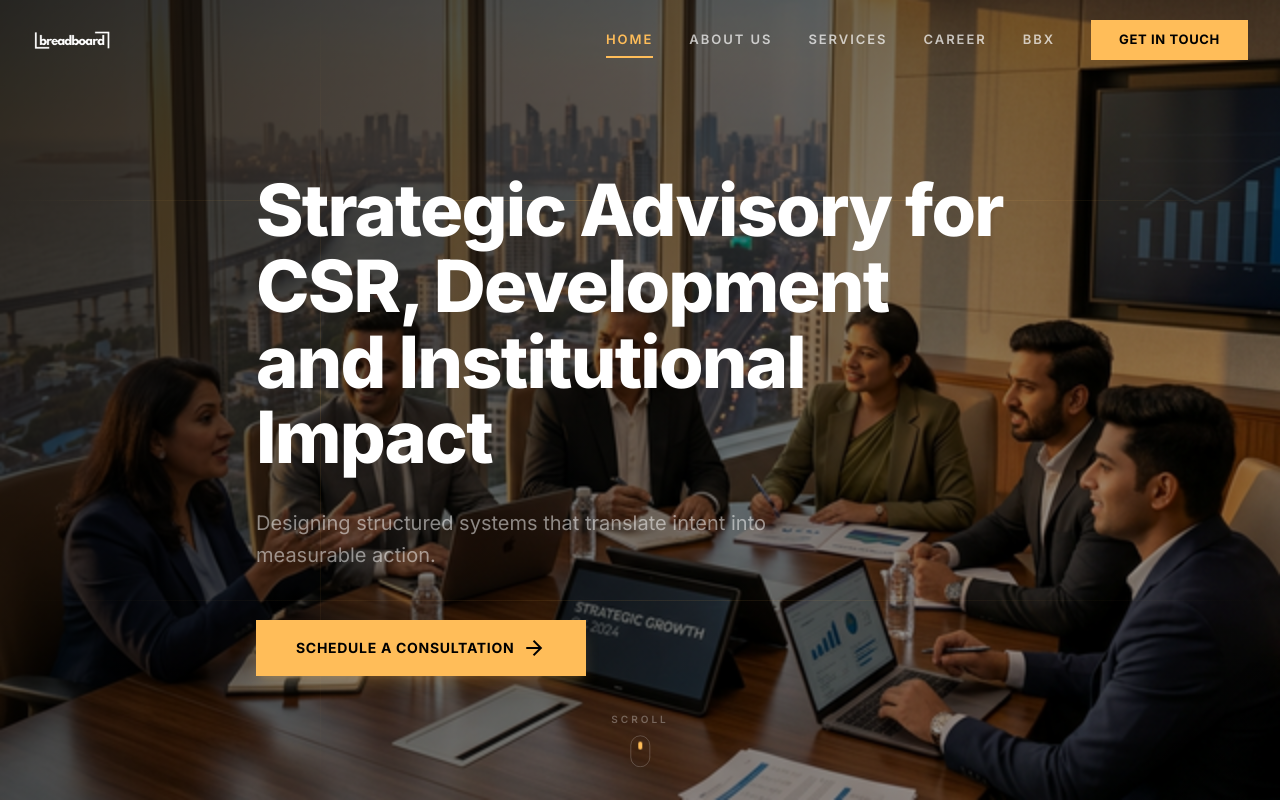
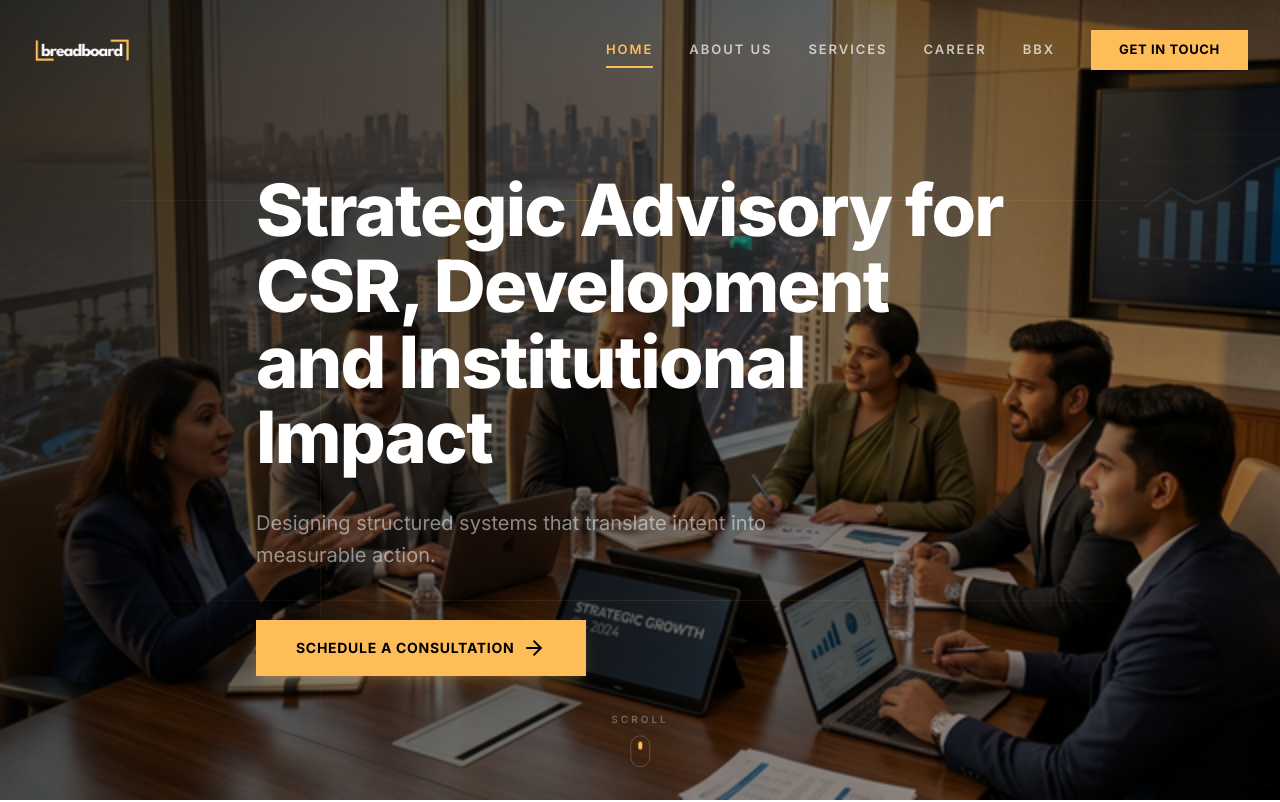
Before and after one commit to asherevolved/breadboard, a React (Vite) app in the folder breadboard-app/: page / in a window 1280 px wide. Shown: the top 802 px of the page. Built offline with nearby package versions, Linux system fonts and the light colour scheme.

Commit message:
Remove brightness-0 invert from logo in navbar

```diff
--- a/breadboard-app/src/components/Navbar.jsx
+++ b/breadboard-app/src/components/Navbar.jsx
@@ -32,13 +32,13 @@ export default function Navbar() {
             : 'bg-transparent'
             }`}>
             <div className="max-w-7xl mx-auto px-4 sm:px-6 lg:px-8">
-                <div className="flex justify-between h-20 items-center">
+                <div className="flex justify-between h-[100px] items-center">
                     {/* Logo */}
                     <Link to="/" className="flex items-center group" aria-label="Breadboard Consulting Home">
                         <img
                             src="/images/nav-logo.png"
                             alt="Breadboard Consulting Logo"
-                            className={`h-20 w-auto object-contain transition-all duration-300 ${!scrolled ? 'brightness-0 invert' : ''}`}
+                            className="h-[100px] w-auto object-contain transition-all duration-300"
                         />
                     </Link>
 
```
